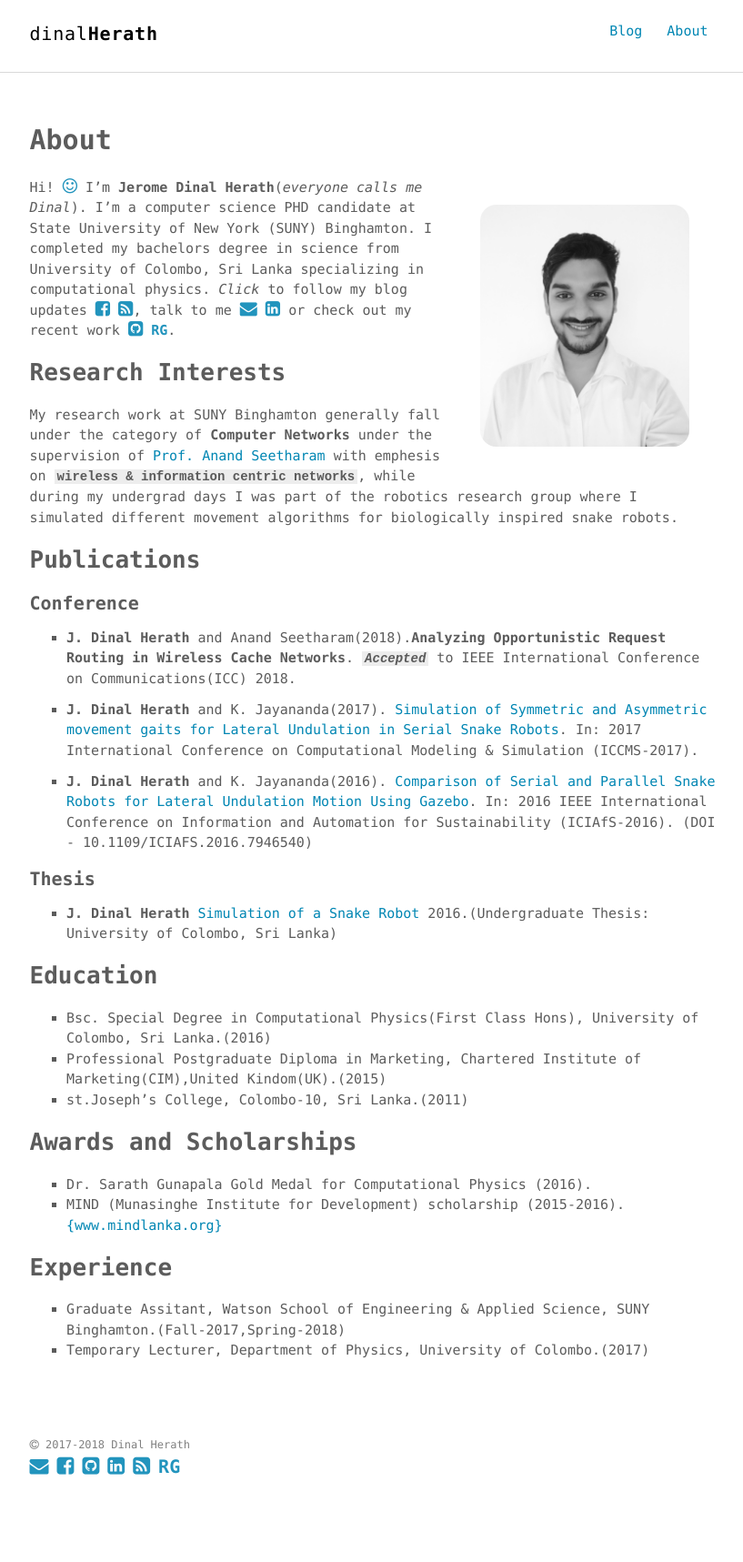
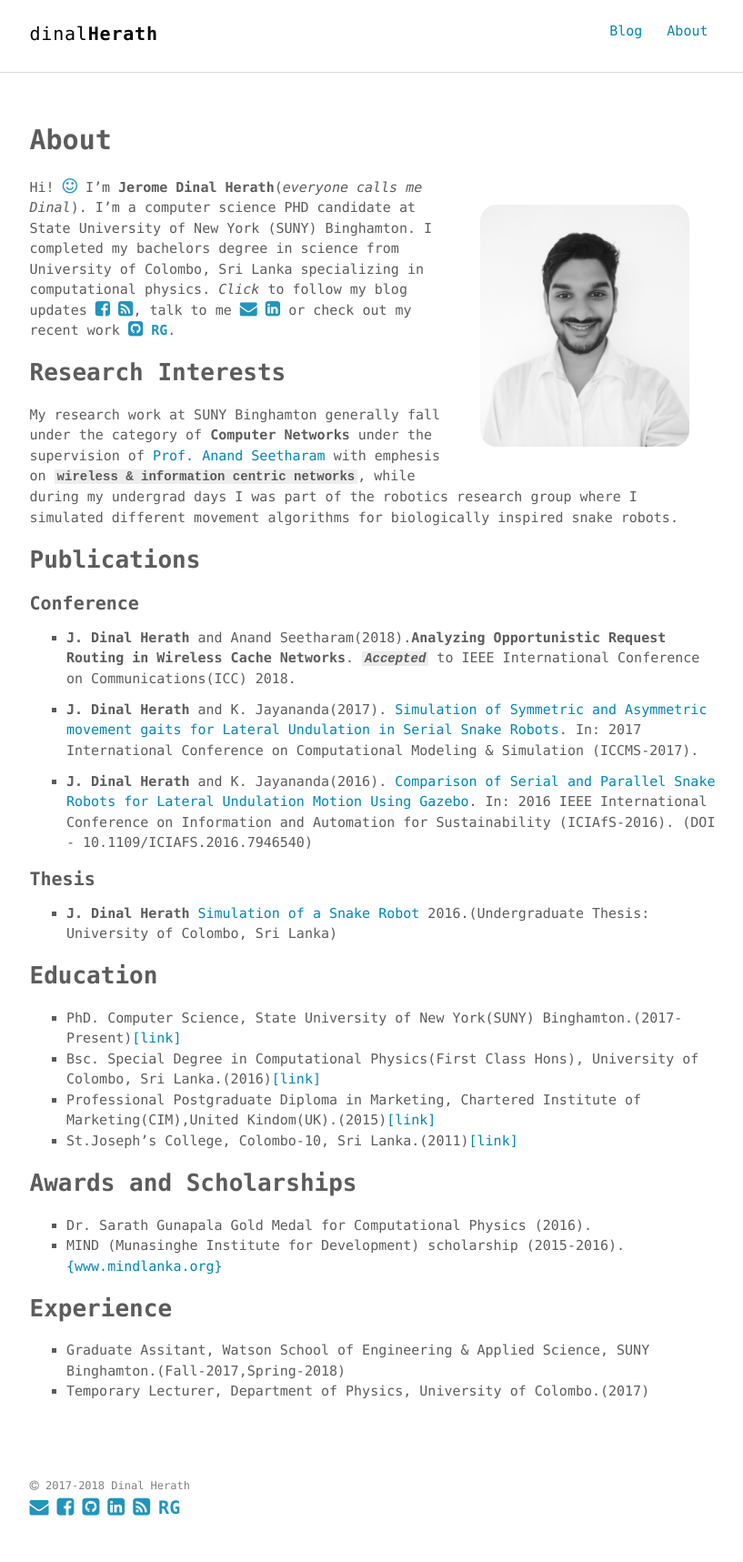
Before and after one commit to dherath/dherath.github.io, a Jekyll site: the page built from about.md, in a window 1280 px wide. Shown: the whole page at 91% size, without its empty margins (230-1047 px from the left). Built offline with Jekyll 4.4.1, drawn with Linux system fonts in a browser that asks for light colours; before the commit the page ends 1672 px from its top, so only the background shows below that.

Commit message:
added school links to website

```diff
--- a/about.md
+++ b/about.md
@@ -38,9 +38,10 @@ My research work at SUNY Binghamton generally fall under the category of **Compu
 
 ## Education
 
-- Bsc. Special Degree in Computational Physics(First Class Hons), University of Colombo, Sri Lanka.(2016)
-- Professional Postgraduate Diploma in Marketing, Chartered Institute of Marketing(CIM),United Kindom(UK).(2015)
-- st.Joseph's College, Colombo-10, Sri Lanka.(2011)
+- PhD. Computer Science, State University of New York(SUNY) Binghamton.(2017-Present)[[link]](https://www.binghamton.edu){:target="blank"}
+- Bsc. Special Degree in Computational Physics(First Class Hons), University of Colombo, Sri Lanka.(2016)[[link]](http://www.cmb.ac.lk){:target="blank"}
+- Professional Postgraduate Diploma in Marketing, Chartered Institute of Marketing(CIM),United Kindom(UK).(2015)[[link]](https://www.cim.co.uk){:target="blank"}
+- St.Joseph's College, Colombo-10, Sri Lanka.(2011)[[link]](http://www.stjosephscollege.lk){:target="blank"}
 
 ## Awards and Scholarships
 
```
Also changed, not shown: 14 other files.
